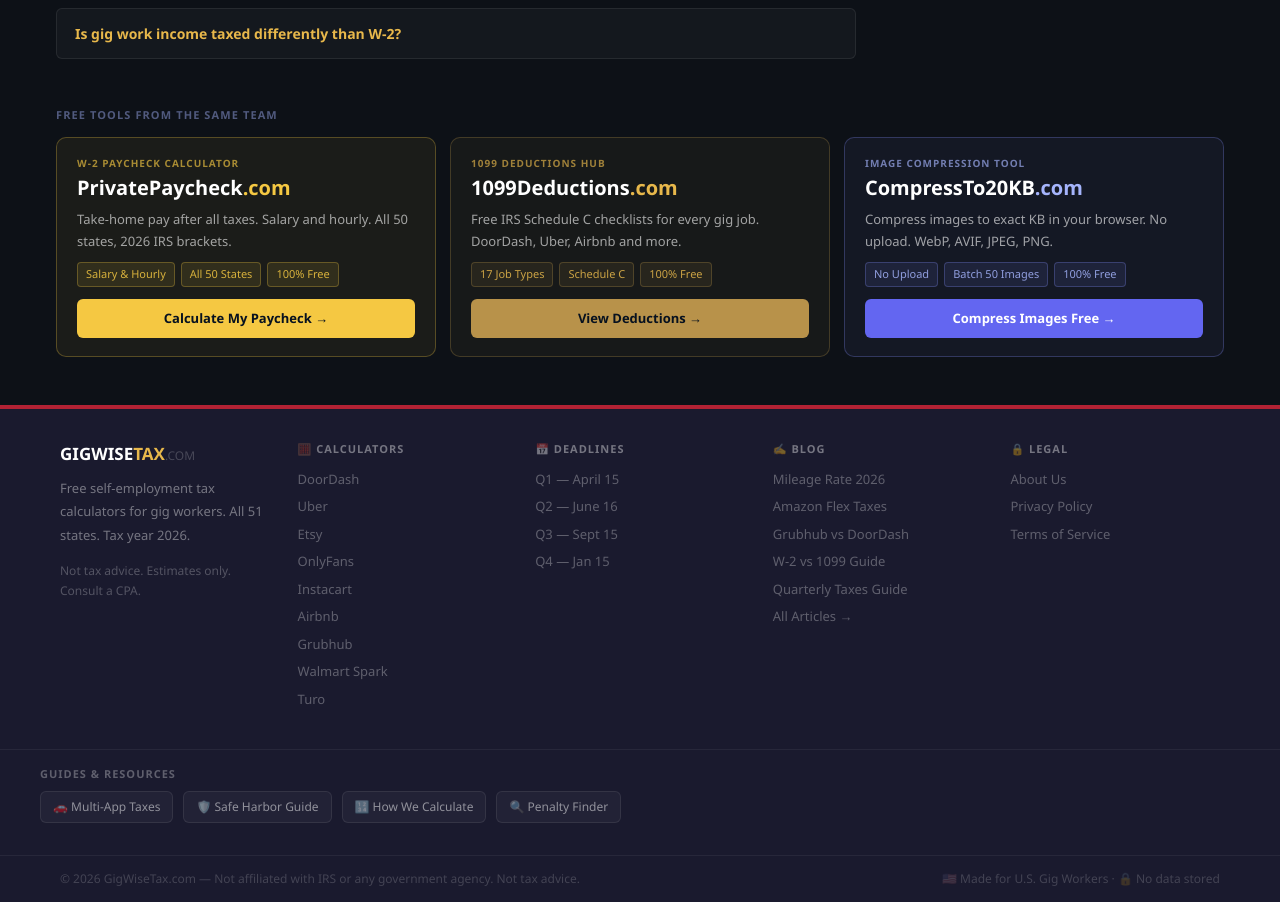
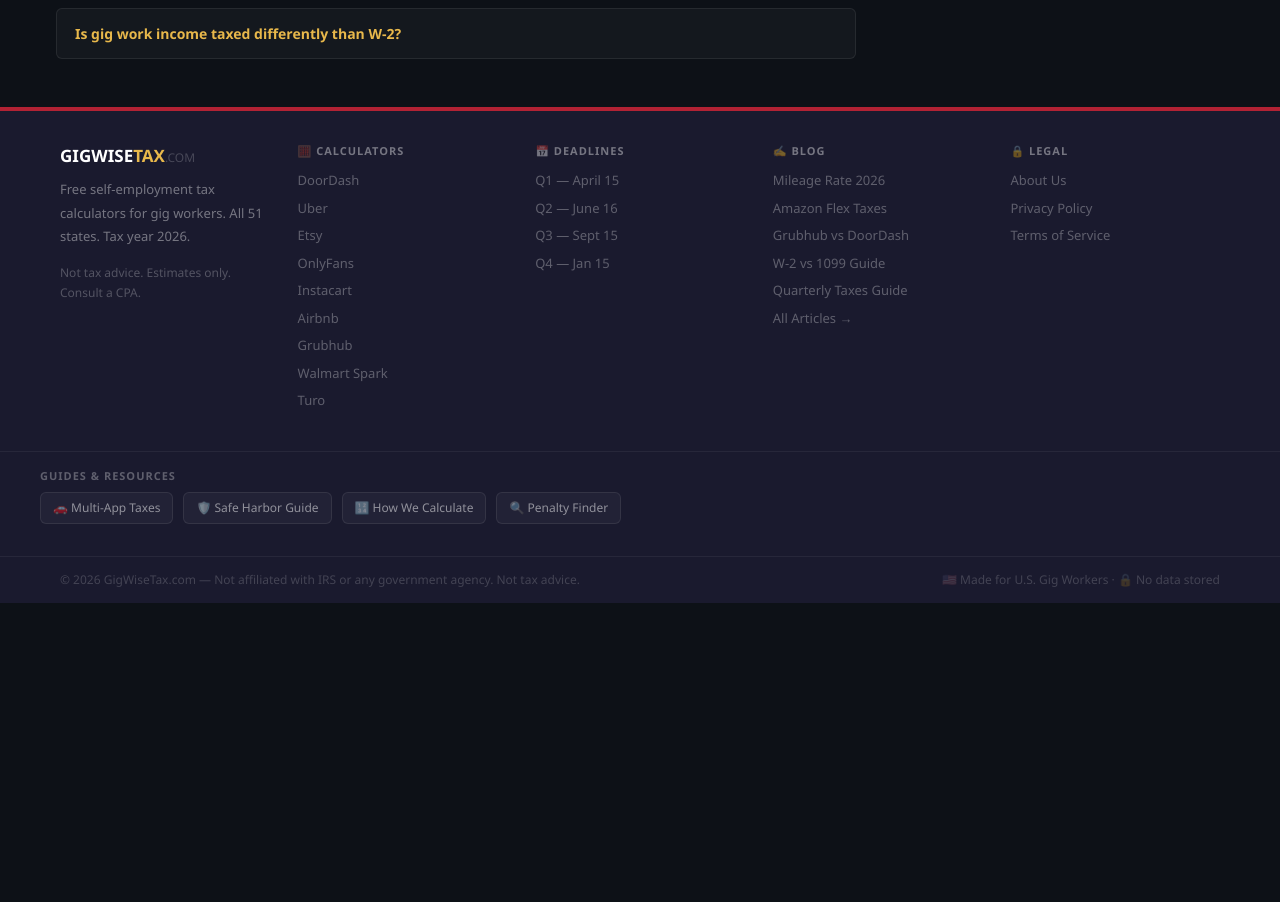
Before and after one commit to devqrcraft-ui/gigwisetax, a Next.js app: page / in a window 1280 px wide. Shown: the part 5579-6481 px from the top of the page. After the commit the page ends 6182 px from the top, so only its background shows below. Built offline with nearby package versions, Linux system fonts and the light colour scheme.

Commit message:
fix: remove duplicate sister sites block, keep sidebar banners only

```diff
--- a/app/home-client.tsx
+++ b/app/home-client.tsx
@@ -633,46 +633,6 @@ export default function HomeClient() {
         </div>
 
 
-        {/* SISTER SITES */}
-        <div style={{marginBottom:48}}>
-          <p style={{fontSize:'11px',fontWeight:700,letterSpacing:'0.1em',textTransform:'uppercase' as const,color:'rgba(165,180,252,0.45)',marginBottom:'14px'}}>Free tools from the same team</p>
-          <div style={{display:'grid',gridTemplateColumns:'repeat(auto-fit,minmax(240px,1fr))',gap:'14px'}}>
-            <a href="https://privatepaycheck.com" target="_blank" rel="noopener" style={{textDecoration:'none',display:'flex',flexDirection:'column' as const,gap:'10px',background:'rgba(245,200,66,0.06)',border:'1px solid rgba(245,200,66,0.28)',borderRadius:'10px',padding:'18px 20px'}}>
-              <div>
-                <div style={{fontSize:'10px',fontWeight:700,letterSpacing:'0.1em',textTransform:'uppercase' as const,color:'rgba(245,200,66,0.65)',marginBottom:'5px'}}>W-2 Paycheck Calculator</div>
-                <div style={{fontSize:'20px',fontWeight:900,color:'#fff',lineHeight:1.15}}>PrivatePaycheck<span style={{color:'#F5C842'}}>.com</span></div>
-              </div>
-              <div style={{fontSize:'13px',color:'rgba(255,255,255,0.6)',lineHeight:1.65}}>Take-home pay after all taxes. Salary and hourly. All 50 states, 2026 IRS brackets.</div>
-              <div style={{display:'flex',gap:'6px',flexWrap:'wrap' as const}}>
-                {(['Salary & Hourly','All 50 States','100% Free'] as string[]).map((t:string)=>(<span key={t} style={{fontSize:'11px',background:'rgba(245,200,66,0.1)',border:'1px solid rgba(245,200,66,0.28)',color:'rgba(245,200,66,0.85)',padding:'3px 8px',borderRadius:'4px'}}>{t}</span>))}
-              </div>
-              <div style={{background:'#F5C842',color:'#07111f',textAlign:'center' as const,padding:'10px',borderRadius:'6px',fontSize:'13px',fontWeight:800,marginTop:'2px'}}>Calculate My Paycheck →</div>
-            </a>
-            <a href="https://1099deductions.com" target="_blank" rel="noopener" style={{textDecoration:'none',display:'flex',flexDirection:'column' as const,gap:'10px',background:'rgba(184,146,74,0.06)',border:'1px solid rgba(184,146,74,0.28)',borderRadius:'10px',padding:'18px 20px'}}>
-              <div>
-                <div style={{fontSize:'10px',fontWeight:700,letterSpacing:'0.1em',textTransform:'uppercase' as const,color:'rgba(232,184,75,0.65)',marginBottom:'5px'}}>1099 Deductions Hub</div>
-                <div style={{fontSize:'20px',fontWeight:900,color:'#fff',lineHeight:1.15}}>1099Deductions<span style={{color:'#e8b84b'}}>.com</span></div>
-              </div>
-              <div style={{fontSize:'13px',color:'rgba(255,255,255,0.6)',lineHeight:1.65}}>Free IRS Schedule C checklists for every gig job. DoorDash, Uber, Airbnb and more.</div>
-              <div style={{display:'flex',gap:'6px',flexWrap:'wrap' as const}}>
-                {(['17 Job Types','Schedule C','100% Free'] as string[]).map((t:string)=>(<span key={t} style={{fontSize:'11px',background:'rgba(184,146,74,0.1)',border:'1px solid rgba(184,146,74,0.28)',color:'rgba(232,184,75,0.85)',padding:'3px 8px',borderRadius:'4px'}}>{t}</span>))}
-              </div>
-              <div style={{background:'#B8924A',color:'#07111f',textAlign:'center' as const,padding:'10px',borderRadius:'6px',fontSize:'13px',fontWeight:800,marginTop:'2px'}}>View Deductions →</div>
-            </a>
-            <a href="https://compressto20kb.com" target="_blank" rel="noopener" style={{textDecoration:'none',display:'flex',flexDirection:'column' as const,gap:'10px',background:'rgba(129,140,248,0.06)',border:'1px solid rgba(129,140,248,0.28)',borderRadius:'10px',padding:'18px 20px'}}>
-              <div>
-                <div style={{fontSize:'10px',fontWeight:700,letterSpacing:'0.1em',textTransform:'uppercase' as const,color:'rgba(165,180,252,0.65)',marginBottom:'5px'}}>Image Compression Tool</div>
-                <div style={{fontSize:'20px',fontWeight:900,color:'#fff',lineHeight:1.15}}>CompressTo20KB<span style={{color:'#a5b4fc'}}>.com</span></div>
-              </div>
-              <div style={{fontSize:'13px',color:'rgba(255,255,255,0.6)',lineHeight:1.65}}>Compress images to exact KB in your browser. No upload. WebP, AVIF, JPEG, PNG.</div>
-              <div style={{display:'flex',gap:'6px',flexWrap:'wrap' as const}}>
-                {(['No Upload','Batch 50 Images','100% Free'] as string[]).map((t:string)=>(<span key={t} style={{fontSize:'11px',background:'rgba(129,140,248,0.1)',border:'1px solid rgba(129,140,248,0.28)',color:'rgba(165,180,252,0.85)',padding:'3px 8px',borderRadius:'4px'}}>{t}</span>))}
-              </div>
-              <div style={{background:'#6366f1',color:'#fff',textAlign:'center' as const,padding:'10px',borderRadius:'6px',fontSize:'13px',fontWeight:800,marginTop:'2px'}}>Compress Images Free →</div>
-            </a>
-          </div>
-        </div>
-
       </div>
 
       <style>{`
```
